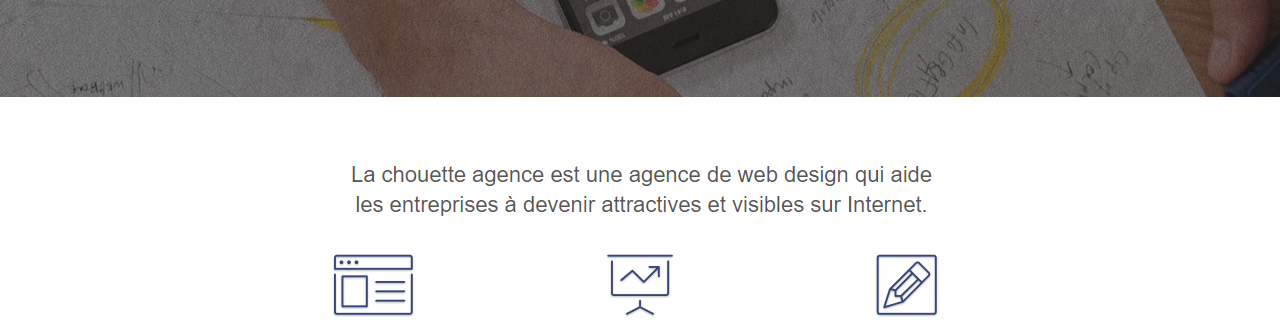
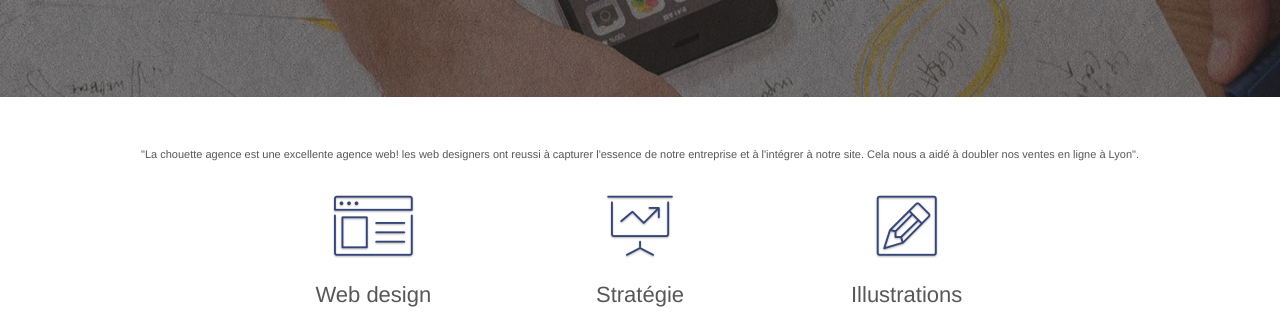
Before and after one commit to Axl-ensf/MarieMilenaAxelleEnsfelder_4_03062021, a plain HTML site: page Starting website/index-opti.html in a window 1280 px wide. Shown: the part 438-766 px from the top of the page. Drawn offline with Linux system fonts and the light colour scheme.

Commit message:
first text in picture modified.

```diff
--- a/Starting website/index-opti.html
+++ b/Starting website/index-opti.html
@@ -86,7 +86,7 @@
 	<div class="container bloc-md">
 		<div class="row">
 			<div class="col-sm-12 text-center">
-				<img alt="agence web, agence web paris, web design paris, stratégie web" src="img/title.png" />
+				<p>"La chouette agence est une excellente agence web! les web designers ont reussi à capturer l'essence de notre entreprise et à l'intégrer à notre site. Cela nous a aidé à doubler nos ventes en ligne à Lyon".</p>
 			</div>
 		</div>
 		<div class="row voffset-lg med-width-whitespace">
```
